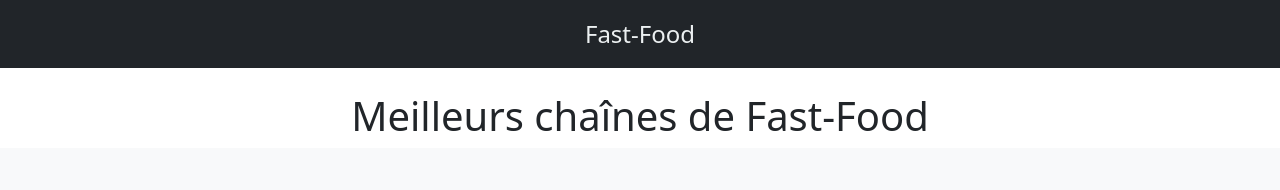
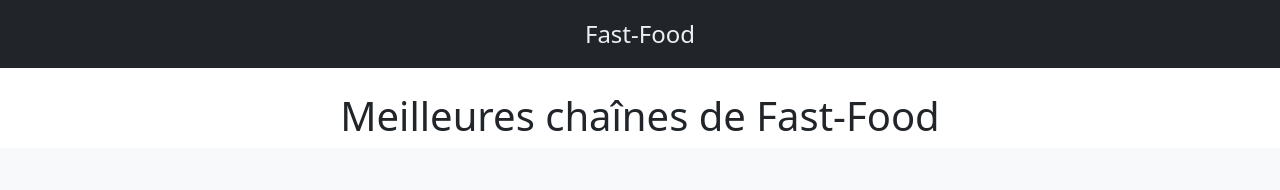
Before and after one commit to RayanHaddadou/Top-Fast-Food-BOOTSTRAP, a website: page index.html in a window 1280 px wide. Shown: the top 190 px of the page. Drawn offline with nearby package versions, Linux system fonts and the light colour scheme.

Commit message:
correction fautes

```diff
--- a/index.html
+++ b/index.html
@@ -25,7 +25,7 @@
     </a>
 </header>
 <section>
-    <h1 class="text-center mt-4">Meilleurs chaînes de Fast-Food</h1>
+    <h1 class="text-center mt-4">Meilleures chaînes de Fast-Food</h1>
     <div class="album py-5 bg-light">
         <div class="container">
             <div class="row row-cols-1 row-cols-sm-2 row-cols-md-3 g-3">
```
